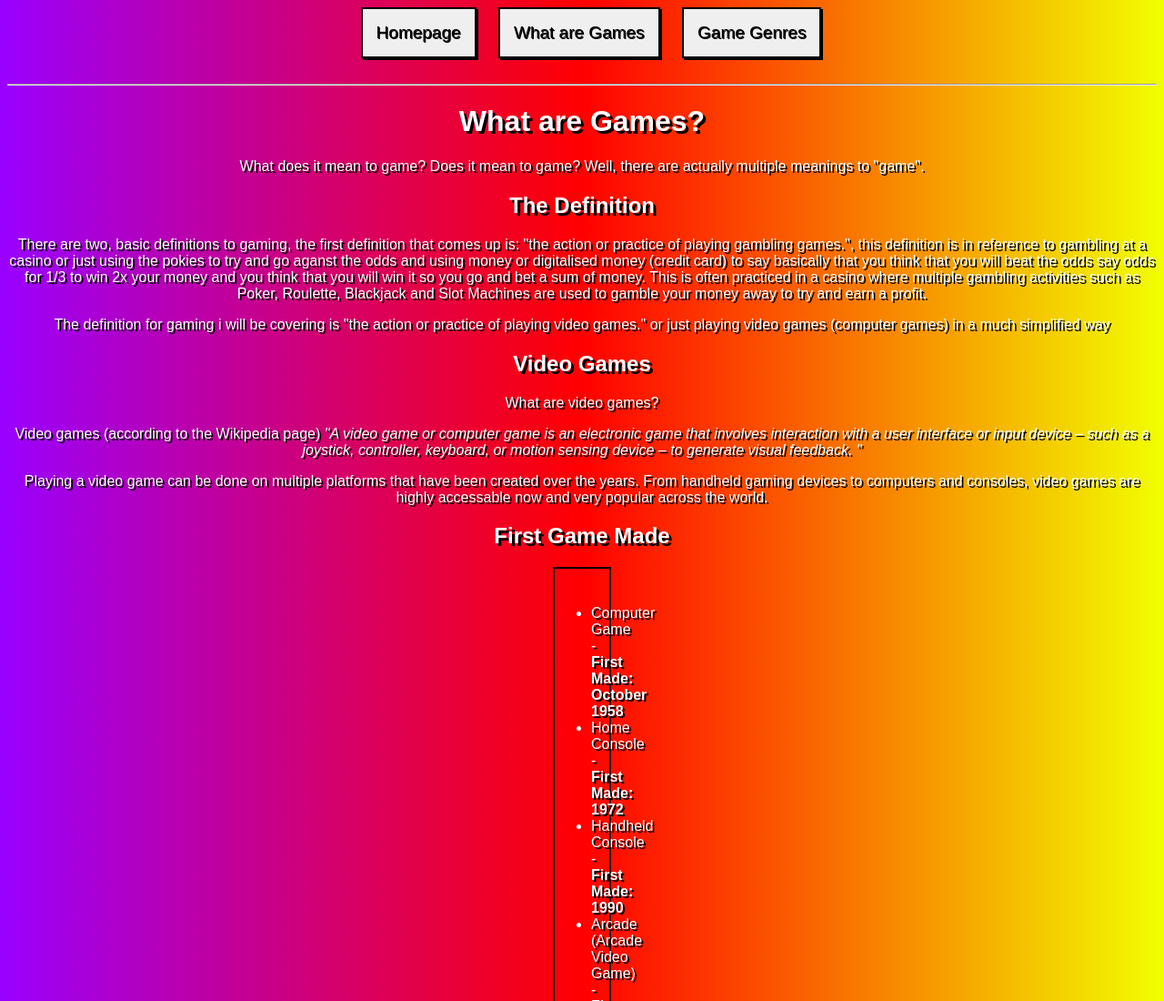
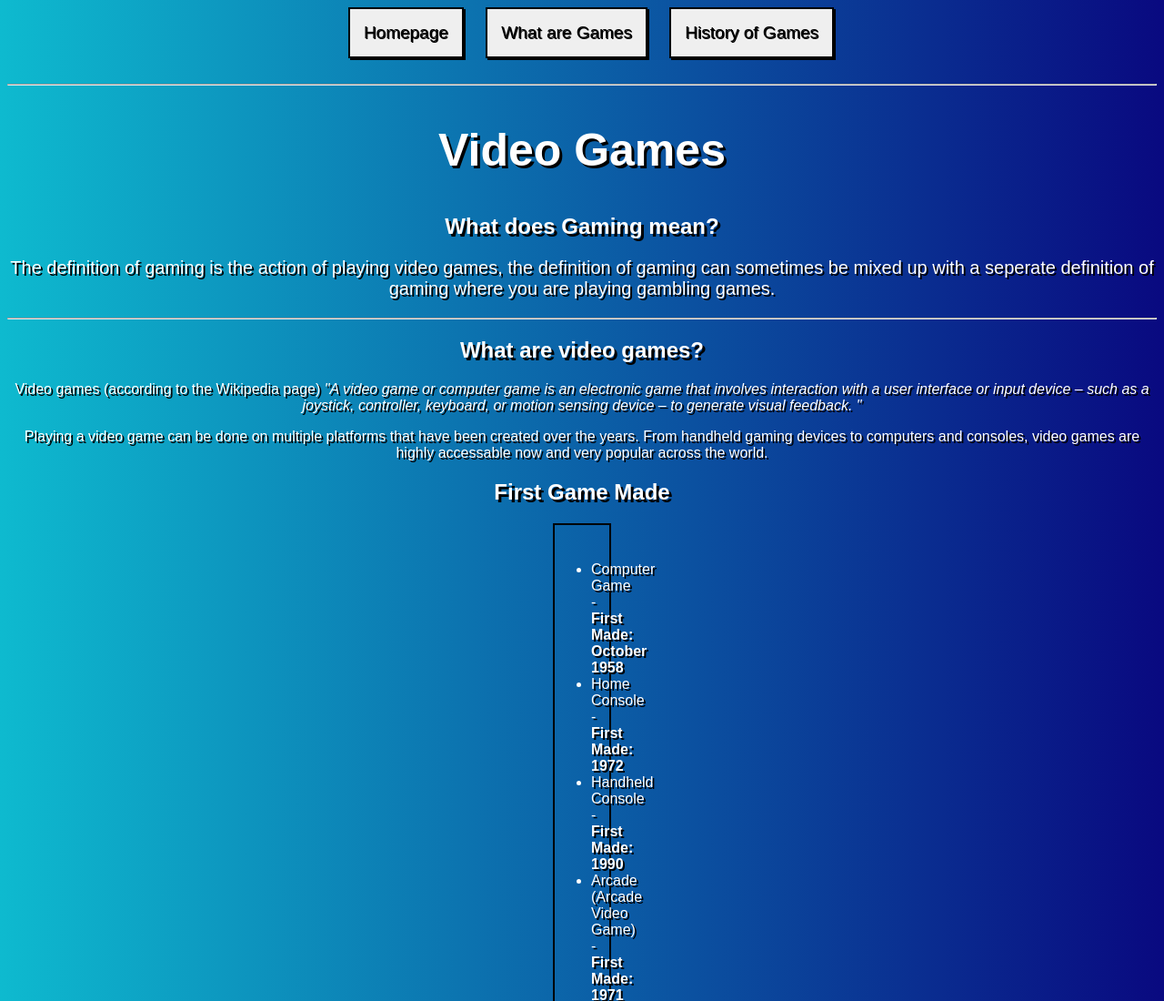
Before and after one commit to MarcAMOO2/DTS-Assesment, a plain HTML site: page Games.html in a window 1280 px wide. Shown: the top 1100 px of the page at 91% size. Drawn offline with nearby package versions, Linux system fonts and the light colour scheme.

Commit message:
new stuff yay

```diff
--- a/Games.html
+++ b/Games.html
@@ -15,25 +15,21 @@
     <div class="navbar">
         <a href="index.html"><button class="allowed">Homepage</button></a>
         <a href="Games.html"><button class="currentpage">What are Games</button></a>
-        <button class="allowed">Game Genres</button>
+        <a href="History.html"><button class="allowed">History of Games</button></a>
 
     </div>
 
     <hr>
-    <h1>What are Games?</h1>
 
-    <p>What does it mean to game? Does it mean to game? Well, there are actually multiple meanings to "game".</p>
 
-    <h2>The Definition</h2>
 
-    <p>There are two, basic definitions to gaming, the first definition that comes up is: "the action or practice of playing gambling games.", this definition is in reference to gambling at a casino or just using the pokies to try and go aganst the odds and using money or digitalised money (credit card) to say basically that you think that you will beat the odds say odds for 1/3 to win 2x your money
-        and you think that you will win it so you go and bet a sum of money. This is often practiced in a casino where multiple gambling activities such as Poker, Roulette, Blackjack and Slot Machines are used to gamble your money away to try and earn a profit.
-    </p>
-    <p>The definition for gaming i will be covering is "the action or practice of playing video games." or just playing video games (computer games) in a much simplified way</p>
 
-    <h2>Video Games</h2>
+    <h2 class="title">Video Games</h2>
+    <h2>What does Gaming mean?</h2>
 
-    <p>What are video games?</p>
+    <p class="define">The definition of gaming is the action of playing video games, the definition of gaming can sometimes be mixed up with a seperate definition of gaming where you are playing gambling games.</p>
+    <hr>
+    <h2>What are video games?</h2>
     <p>Video games (according to <a href="https://en.wikipedia.org/wiki/Video_game">the Wikipedia page</a>) <em>"A video game or computer game is an electronic game that involves interaction with a user interface or input device – such as a joystick, controller, keyboard, or motion sensing device – to generate visual feedback. "</em></p>
     <p>Playing a video game can be done on multiple platforms that have been created over the years. From handheld gaming devices to computers and consoles, video games are highly accessable now and very popular across the world.</p>
 
--- /dev/null
+++ b/history.css
@@ -0,0 +1,33 @@
+* {
+    text-align: center;
+    font-family: Arial, Helvetica, sans-serif;
+}
+ul {
+    margin-left: 600px;
+    margin-right: 600px;
+      padding-top: 40px;
+      padding-bottom: 40px;
+      position: relative;
+      border: 2px black solid;
+}
+
+img {
+    border: black 2px solid;
+    box-shadow: 2px 2px;
+}
+
+h1 {
+
+    margin-bottom: 200px;
+    margin-top: 100px;
+    font-size: 70px;
+
+
+}
+
+h2 {
+    text-shadow: 1px 1px black;
+}
+.infomation {
+    border: 2px black solid;
+}
--- a/style.css
+++ b/style.css
@@ -14,8 +14,8 @@
 }
 
 body {
-    background: rgb(153,0,255);
-background: linear-gradient(90deg, rgba(153,0,255,1) 0%, rgba(255,0,0,1) 50%, rgba(241,255,0,1) 100%);
+  background: rgb(14,186,207);
+  background: linear-gradient(90deg, rgba(14,186,207,1) 0%, rgba(9,9,128,1) 100%);
 }
 
 h1 {
@@ -93,3 +93,11 @@ button {
     text-decoration: none;
     color: white;
   }
+
+
+.define {
+  font-size: 20px;
+}
+.title {
+  font-size: 50px;
+}
```
Also changed, not shown: History.html (added, +44 -0 lines), index.html (+1 -1 lines).
